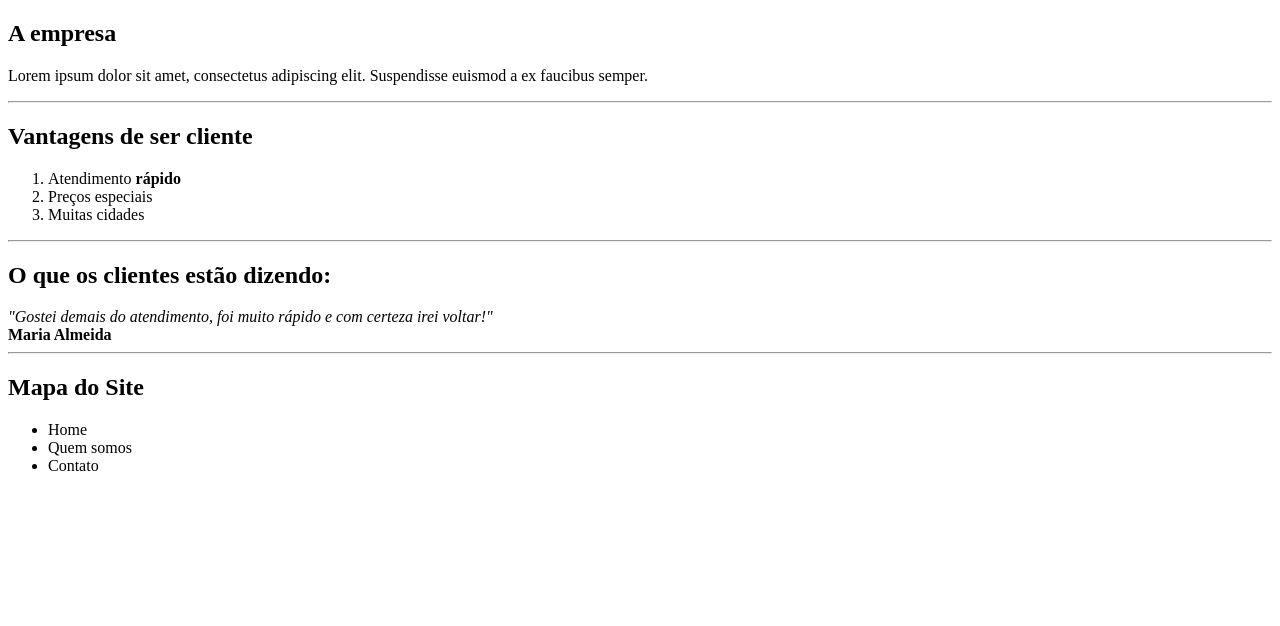
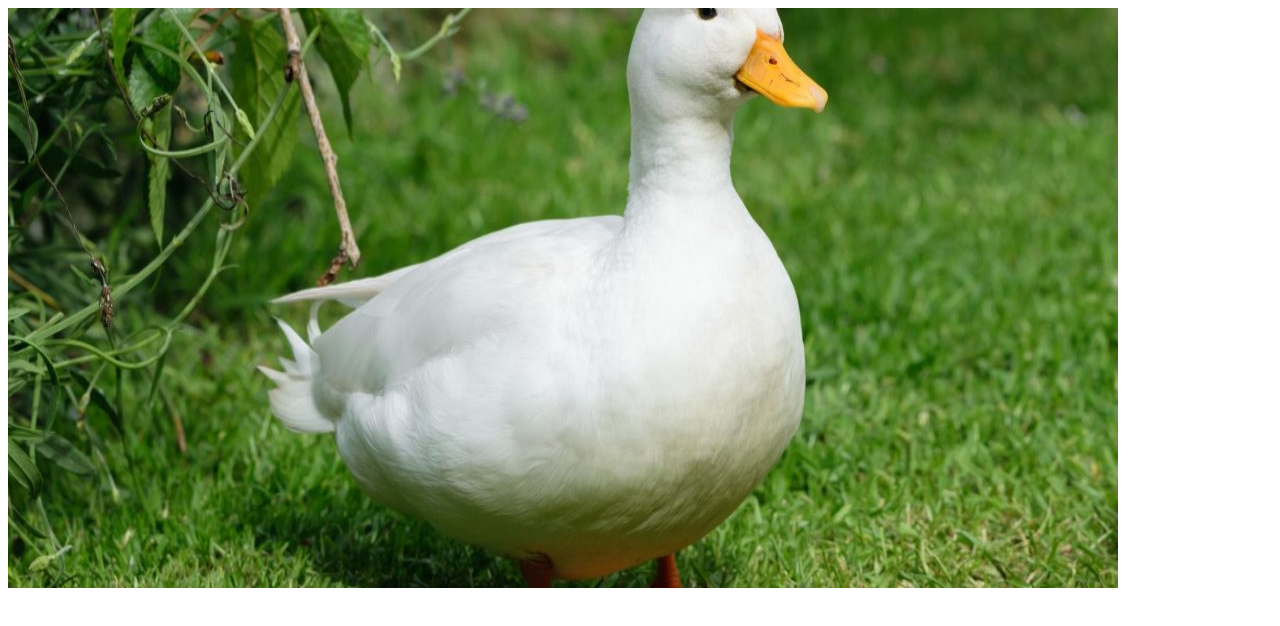
Before and after one commit to LucasZeon/aprendendowebfullstack, a plain HTML site: page Primeiro Projeto/projeto.html in a window 1280 px wide. Drawn offline with Linux system fonts and the light colour scheme.

```diff
--- a/Primeiro Projeto/projeto.html
+++ b/Primeiro Projeto/projeto.html
@@ -10,27 +10,8 @@
 	</head>
 
 	<body>
-		<h2>A empresa</h2>
-		<p>Lorem ipsum dolor sit amet, consectetus adipiscing elit. Suspendisse euismod a ex faucibus semper.</p>
-		<hr>
-		<h2>Vantagens de ser cliente</h2>
-		<!-- não ordenada: circle, square, disc -->
-		<ol type="1">
-			<li>Atendimento <strong>rápido</strong></li>
-			<li>Preços especiais</li>
-			<li>Muitas cidades</li>
-		</ol>
-		<hr>
-		<h2>O que os clientes estão dizendo:</h2>
-		<em>"Gostei demais do atendimento, foi muito rápido e com certeza irei voltar!"</em> <br>
-		<strong>Maria Almeida</strong>
-		<hr>
-		<h2>Mapa do Site</h2>
-		<ul>
-			<li>Home</li>
-			<li>Quem somos</li>
-			<li>Contato</li>
-		</ul>
+
+		<img src="imagens/pato.jpeg" width="1110" height="580">
 
 	</body>
 
```
Also changed, not shown: Primeiro Projeto/Contato.html (added, +21 -0 lines), Primeiro Projeto/index.html (added, +25 -0 lines), Primeiro Projeto/Imagens/pato.jpeg (added).
